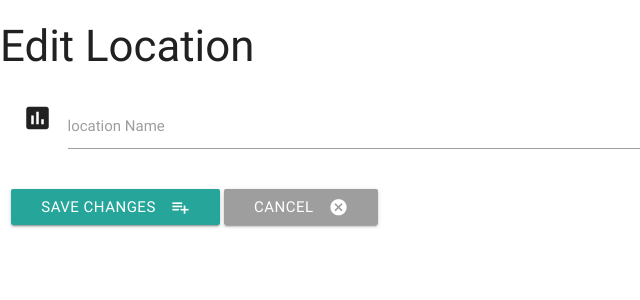
After one commit to michaelhdev/project-3, a Flask app: template templates/editLocation.html in a window 1280 px wide. The commit adds this page. Shown: the top 300 px of the page, without its empty margins (0-640 px from the left). Run offline with Flask 2, Linux system fonts and the light colour scheme; the template is opened without the code that fills it, so the values that code supplies are empty; some libraries are stand-ins or nearby versions.

Commit message:
Added editLocations.html to edit locations

```diff
--- a/app.py
+++ b/app.py
@@ -56,6 +56,21 @@ def get_locations():
     return render_template('locations.html',
                            locations=mongo.db.locations.find())
 
+@app.route('/edit_location/<location_id>')
+def edit_location(location_id):
+    return render_template('editLocation.html',
+                           location=mongo.db.locations.find_one(
+                           {'_id': ObjectId(location_id)}))
+
+
+@app.route('/update_location/<location_id>', methods=['POST'])
+def update_location(location_id):
+    mongo.db.locations.update(
+        {'_id': ObjectId(location_id)},
+        {'location_name': request.form.get('location_name')})
+    return redirect(url_for('get_locations'))
+
+
 if __name__ == '__main__':
     app.run(host=os.environ.get('IP'),
             port=int(os.environ.get('PORT')),
--- /dev/null
+++ b/templates/editLocation.html
@@ -0,0 +1,24 @@
+{% extends 'base.html'%}
+
+{% block content %}
+<h3>Edit Location</h3>
+<div class="row">
+    <form action="{{ url_for('update_location', location_id=location._id) }}" method="POST" class="col s12">
+        <div class="row">
+            <div class="input-field col s12">
+                <i class="material-icons prefix">poll</i>
+                <input id="location_name" name="location_name" type="text" class="validate" value="{{location.location_name}}">
+                <label for="location_name">location Name</label>
+            </div>
+        </div>
+        <div class="row">
+            <button class="btn waves-effect waves-light" type="submit" name="action">Save Changes
+                <i class="material-icons right">playlist_add</i>
+             </button>
+            <a href="{{ url_for('get_locations') }}" class="waves-effect waves-light btn grey">
+                <i class="material-icons right">cancel</i>Cancel
+            </a>
+        </div>
+    </form>
+</div>
+{% endblock %}
--- a/templates/locations.html
+++ b/templates/locations.html
@@ -2,13 +2,13 @@
 
 <div class="row">
 
-    <h3>Categories</h3>
+    <h3>Locations</h3>
     <ul class="collapsible" data-collapsible="accordion">
         {% for location in locations %}
         <li>
             <div class="collapsible-header">
                 <a href="" class="waves-effect waves-light btn btn_small">Del</a>
-                <a href="" class="waves-effect waves-light btn btn_small blue">Edit</a>
+                <a href="{{url_for('edit_location', location_id=location._id)}}" class="waves-effect waves-light btn btn_small blue">Edit</a>
 
                 <div class="task_header">
                     <strong>{{location.location_name}}</strong>
```
